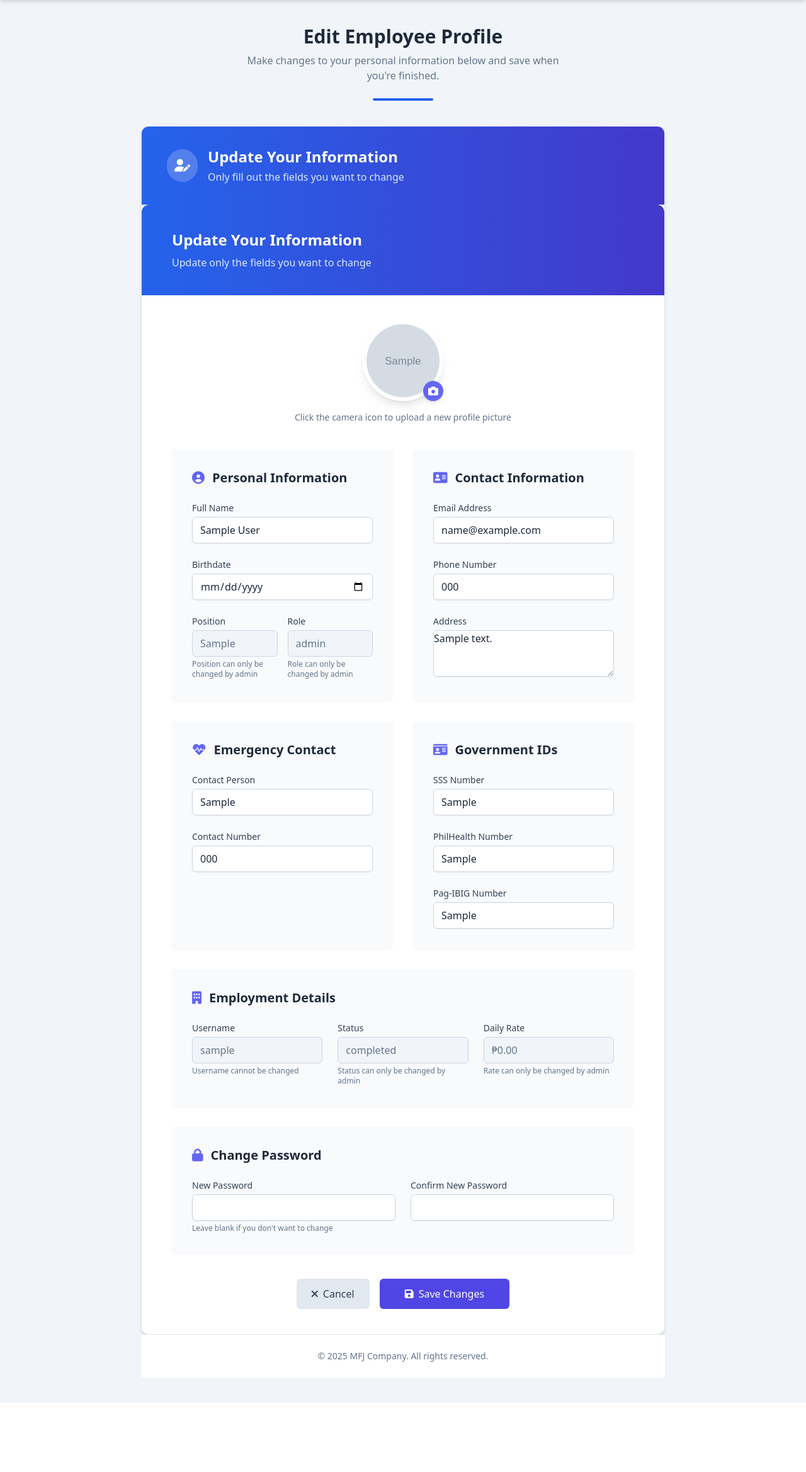
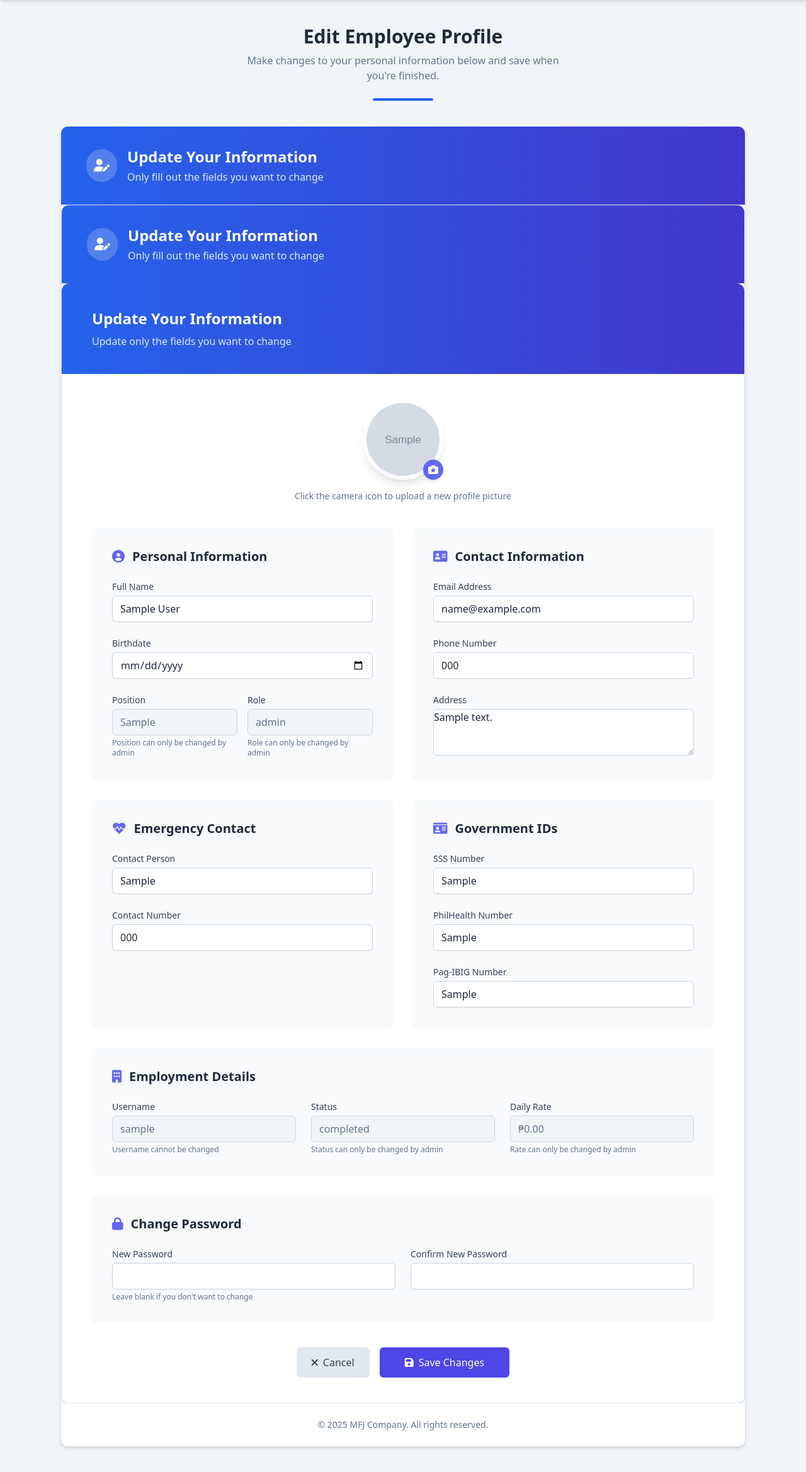
Before and after one commit to cattllea0211/MFJ-Website, a PHP site: page /edit_profile.php in a window 1280 px wide. Shown: the part 64-2402 px from the top of the page at 63% size. Before the commit the page ends 2292 px from the top, so only its background shows below. Run offline with PHP 8.4, Linux system fonts and the light colour scheme; the visitor is signed in with stand-in values (Sample User, id 1); tables that the repository leaves empty or names only in its code hold one stand-in row (values such as "Sample post"); grey boxes marked "Sample" are stand-in pictures; some libraries are stand-ins or nearby versions.

Commit message:
Update edit_profile.php

```diff
--- a/edit_profile.php
+++ b/edit_profile.php
@@ -179,8 +179,9 @@ if ($_SERVER['REQUEST_METHOD'] === 'POST') {
     <div class="min-h-screen flex flex-col">
 
        <!-- Top Navigation Bar -->
+<!-- Top Navigation Bar -->
 <nav class="bg-white shadow-md sticky top-0 z-10">
-    <div class="max-w-7xl mx-auto px-4 sm:px-6 lg:px-8">
+    <div class="max-w-full mx-auto px-4 sm:px-6 lg:px-8">
         <div class="flex justify-between h-16">
             <div class="flex items-center">
                 <a href="employee_profile.php" class="flex items-center text-slate-700 hover:text-blue-600 transition-colors duration-200 group">
@@ -202,7 +203,7 @@ if ($_SERVER['REQUEST_METHOD'] === 'POST') {
 </nav>
 
 <!-- Main Content -->
-<div class="max-w-4xl profile-container mx-auto px-4 sm:px-6 lg:px-8 py-10 flex-grow">
+<div class="max-w-6xl profile-container mx-auto px-4 sm:px-6 lg:px-8 py-10 flex-grow">
     <!-- Page Header -->
     <div class="mb-10">
         <h1 class="text-3xl font-bold text-slate-800 text-center">Edit Employee Profile</h1>
@@ -211,6 +212,31 @@ if ($_SERVER['REQUEST_METHOD'] === 'POST') {
         </div>
         <div class="mt-6 h-1 w-24 bg-blue-600 mx-auto rounded-full"></div>
     </div>
+
+    <?php if (!empty($message)): ?>
+    <div class="mb-8 w-full animate-fade-in">
+        <div class="<?php echo $messageType === 'success' ? 'bg-green-100 text-green-800 border-green-200' : ($messageType === 'warning' ? 'bg-yellow-100 text-yellow-800 border-yellow-200' : 'bg-red-100 text-red-800 border-red-200'); ?> border px-4 py-3 rounded-lg flex items-center shadow-sm">
+            <i class="<?php echo $messageType === 'success' ? 'fas fa-check-circle' : ($messageType === 'warning' ? 'fas fa-exclamation-triangle' : 'fas fa-times-circle'); ?> mr-3 text-xl"></i>
+            <span class="font-medium"><?php echo $message; ?></span>
+        </div>
+    </div>
+    <?php endif; ?>
+
+    <!-- Profile Form -->
+    <div class="bg-white rounded-xl shadow-md overflow-hidden border border-slate-200">
+        <!-- Profile Header -->
+        <div class="bg-gradient-to-r from-blue-600 to-indigo-700 px-8 py-8 sm:px-10 relative overflow-hidden">
+            <div class="absolute inset-0 bg-pattern opacity-10"></div>
+            <div class="relative z-10 flex items-center">
+                <div class="bg-white/20 p-3 rounded-full mr-4">
+                    <i class="fas fa-user-edit text-white text-xl"></i>
+                </div>
+                <div>
+                    <h2 class="text-2xl font-bold text-white">Update Your Information</h2>
+                    <p class="text-blue-100 mt-1">Only fill out the fields you want to change</p>
+                </div>
+            </div>
+        </div>
 
     <?php if (!empty($message)): ?>
     <div class="mb-8 w-full animate-fade-in">
```
